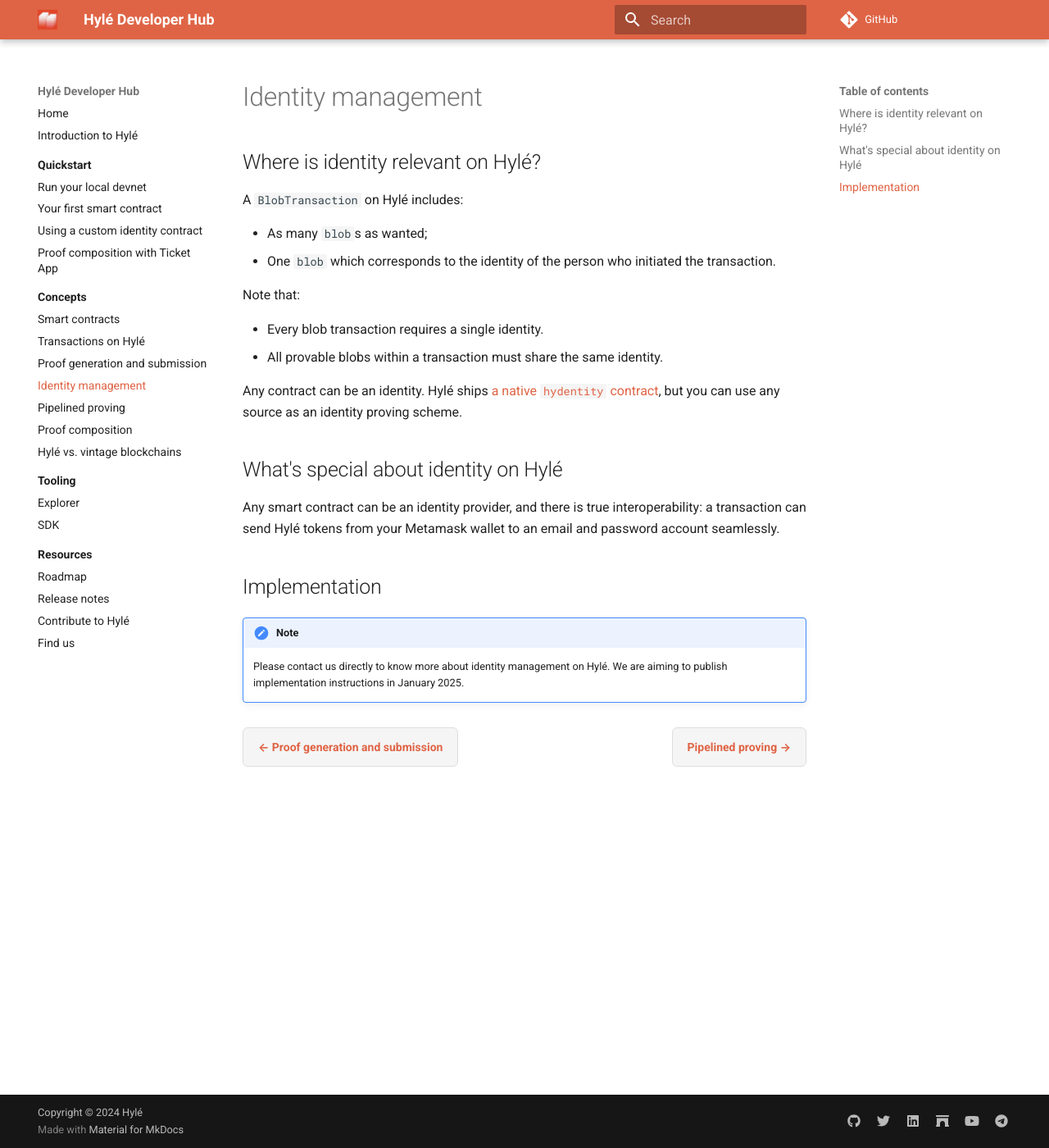
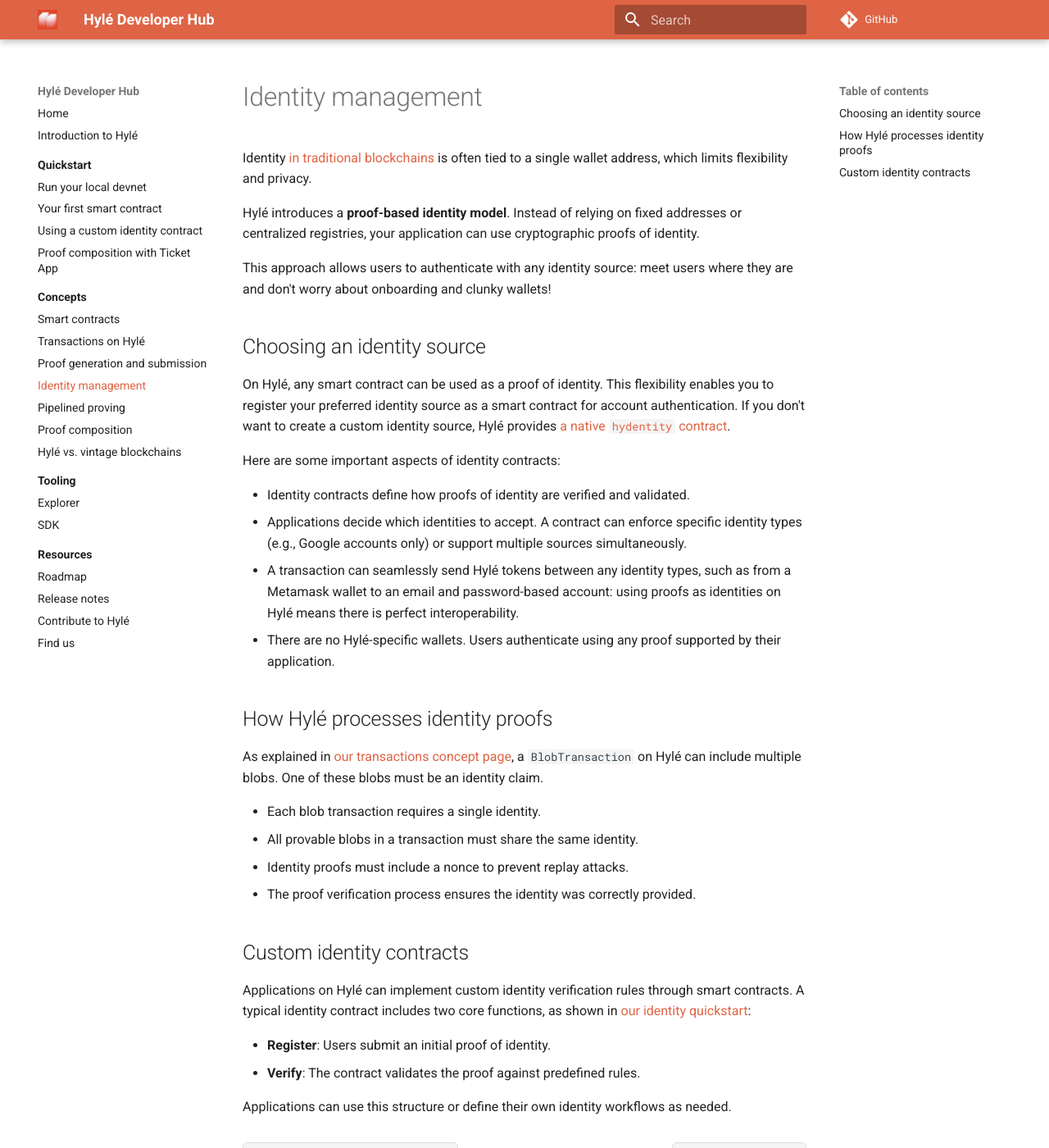
Before and after one commit to Hyle-org/devhub-hyle, an MkDocs documentation site: the page built from docs/concepts/identity.md, in a window 1280 px wide and 1400 px high. Shown: the whole window at 82% size. Built offline with MkDocs 1.6.1 and Material for MkDocs 9.7.7, drawn with Linux system fonts in a browser that asks for light colours; plug-ins that fetch from the network failed and are left out; comment, search, counter and statistics services are not loaded.

Commit message:
identity concept page

```diff
--- a/docs/concepts/identity.md
+++ b/docs/concepts/identity.md
@@ -1,40 +1,36 @@
 # Identity management
 
-## Where is identity relevant on Hylé?
+Identity [in traditional blockchains](./hyle-vs-vintage-blockchains.md) is often tied to a single wallet address, which limits flexibility and privacy.
 
-A `BlobTransaction` on Hylé includes:
+Hylé introduces a **proof-based identity model**. Instead of relying on fixed addresses or centralized registries, your application can use cryptographic proofs of identity.
 
-- As many `blob`s as wanted;
-- One `blob` which corresponds to the identity of the person who initiated the transaction.
+This approach allows users to authenticate with any identity source: meet users where they are and don't worry about onboarding and clunky wallets!
 
-Note that:
+## Choosing an identity source
 
-- Every blob transaction requires a single identity.
-- All provable blobs within a transaction must share the same identity.
+On Hylé, any smart contract can be used as a proof of identity. This flexibility enables you to register your preferred identity source as a smart contract for account authentication. If you don't want to create a custom identity source, Hylé provides [a native `hydentity` contract](https://github.com/Hyle-org/hyle/tree/main/crates/contracts/hydentity).
 
-Any contract can be an identity. Hylé ships [a native `hydentity` contract](https://github.com/Hyle-org/hyle/tree/main/contracts/hydentity), but you can use any source as an identity proving scheme.
+Here are some important aspects of identity contracts:
 
-## What's special about identity on Hylé
+- Identity contracts define how proofs of identity are verified and validated.
+- Applications decide which identities to accept. A contract can enforce specific identity types (e.g., Google accounts only) or support multiple sources simultaneously.
+- A transaction can seamlessly send Hylé tokens between any identity types, such as from a Metamask wallet to an email and password-based account: using proofs as identities on Hylé means there is perfect interoperability.
+- There are no Hylé-specific wallets. Users authenticate using any proof supported by their application.
 
-Any smart contract can be an identity provider, and there is true interoperability: a transaction can send Hylé tokens from your Metamask wallet to an email and password account seamlessly.
+## How Hylé processes identity proofs
 
-## Implementation
+As explained in [our transactions concept page](./transaction.md), a `BlobTransaction` on Hylé can include multiple blobs. One of these blobs must be an identity claim.
 
-!!! note
-    Please contact us directly to know more about identity management on Hylé. We are aiming to publish implementation instructions in January 2025.
+- Each blob transaction requires a single identity.
+- All provable blobs in a transaction must share the same identity.
+- Identity proofs must include a nonce to prevent replay attacks.
+- The proof verification process ensures the identity was correctly provided.
 
-<!--
-### You can use any source of identity
+## Custom identity contracts
 
-Un contrat d'identité sur Hylé peut venir de n'importe où : t'as pas un wallet Hylé. sur ETH t'utilises ta clé privée, etc. : on abstrait ça, tu prouves ton ID avec n'importe quel contrat du moment que le contrat de transfert accepte ton contrat d'identité.
-A contract can impose a given identity, but doesn't _need_ to: I can say that a .google is as valid as a .skibidi
-Montrer que n'importe quel contrat d'identité fonctionnera avec n'importe quel contrat
+Applications on Hylé can implement custom identity verification rules through smart contracts. A typical identity contract includes two core functions, as shown in [our identity quickstart](../quickstart/custom-identity-contract.md):
 
-identités qui cohabitent : mon adresse gmail peut envoyer des tokens à ton passeport !
+- **Register**: Users submit an initial proof of identity.
+- **Verify**: The contract validates the proof against predefined rules.
 
-On envoie une preuve par blob. Dans le Hyle_output de chaque preuve, on va donner une identité, qui sera vérifiée avec le blob. (C'est donné en input de la preuve, et la preuve la ressort en output : ça prouve qu'elle a été donnée en input.)
-
-Register + login : deux fonctions. Globalement : tu fais ton contrat comme tu veux, mais le plus simple c'est register + verify.
-
-Il faut le nonce (mais les gnes de la blockchain comprennent) pour éviter les replay attack.
--->
+Applications can use this structure or define their own identity workflows as needed.
```
Also changed, not shown: docs/quickstart/custom-identity-contract.md (+1 -1 lines).
